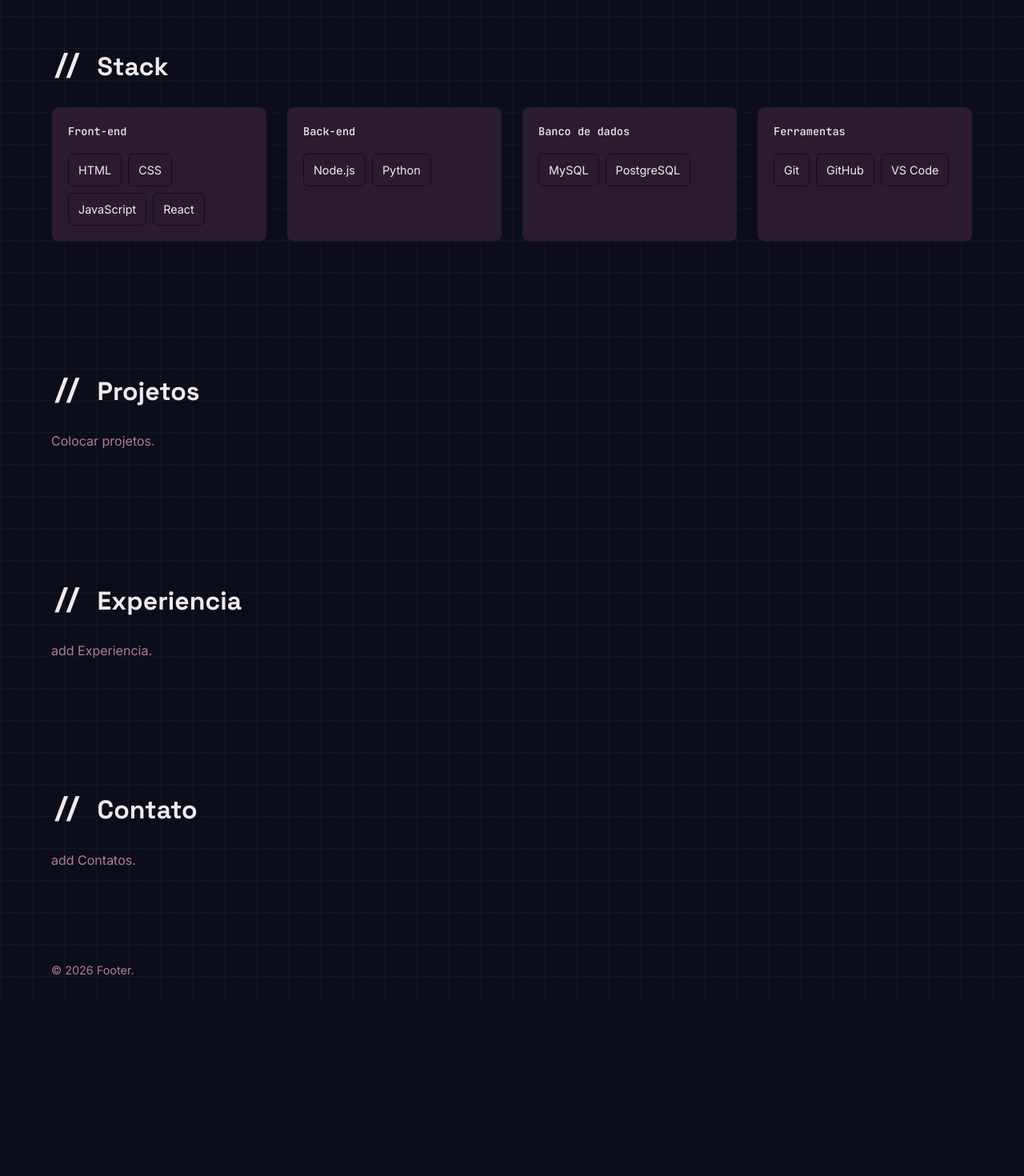
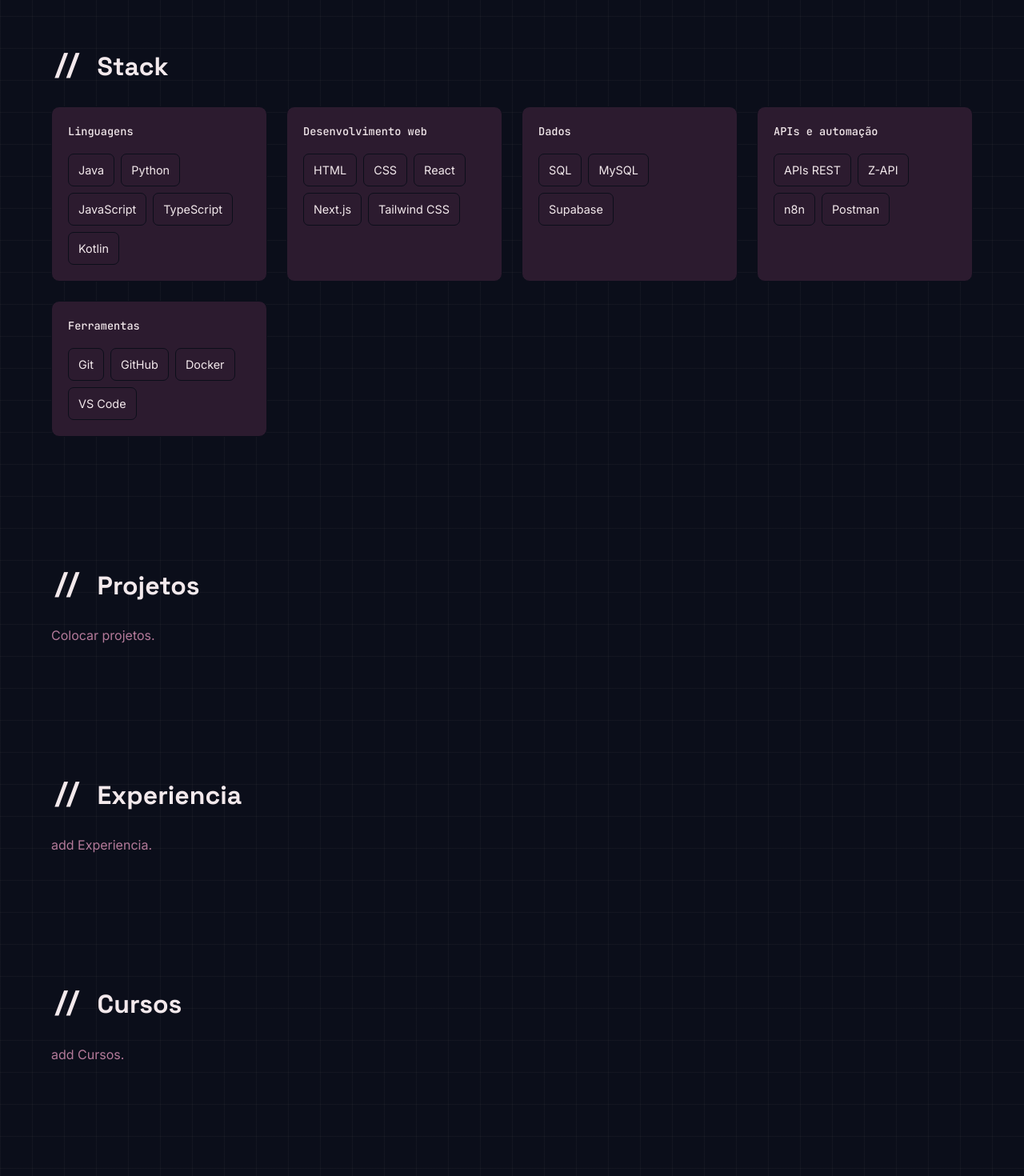
Before and after one commit to karoldamiani/portfolio, a React (Vite) app: page / in a window 1280 px wide. Shown: the part 1220-2690 px from the top of the page at 80% size. Before the commit the page ends 2476 px from the top, so only its background shows below. Built offline with nearby package versions, Linux system fonts and the light colour scheme.

Commit message:
adicionando seção de cursos e atualizando categorias no stack

```diff
--- a/src/App.jsx
+++ b/src/App.jsx
@@ -24,6 +24,10 @@
              <p className="section__text">add Experiencia.</p>
           </Section>
 
+          <Section id="cursos" title="Cursos">
+             <p className="section__text">add Cursos.</p>
+          </Section>
+
           <Section id="contato" title="Contato">
              <p className="section__text">add Contatos.</p>
           </Section>
--- a/src/components/Header.jsx
+++ b/src/components/Header.jsx
@@ -10,6 +10,7 @@
           <a href="#stack">Stack</a>
           <a href="#projetos">Projetos</a>
           <a href="#experiencia">Experiência</a>
+          <a href="#cursos">Cursos</a>
           <a href="#contato">Contato</a>
         </nav>
       </div>
--- a/src/data/stack.js
+++ b/src/data/stack.js
@@ -1,18 +1,22 @@
 export const stack = [
   {
-    category: 'Front-end',
-    items: ['HTML', 'CSS', 'JavaScript', 'React'],
+    category: 'Linguagens',
+    items: ['Java', 'Python', 'JavaScript', 'TypeScript', 'Kotlin'],
   },
   {
-    category: 'Back-end',
-    items: ['Node.js', 'Python'],
+    category: 'Desenvolvimento web',
+    items: ['HTML', 'CSS', 'React', 'Next.js', 'Tailwind CSS'],
   },
   {
-    category: 'Banco de dados',
-    items: ['MySQL', 'PostgreSQL'],
+    category: 'Dados',
+    items: ['SQL', 'MySQL', 'Supabase'],
+  },
+  {
+    category: 'APIs e automação',
+    items: ['APIs REST', 'Z-API', 'n8n', 'Postman'],
   },
   {
     category: 'Ferramentas',
-    items: ['Git', 'GitHub', 'VS Code'],
+    items: ['Git', 'GitHub', 'Docker', 'VS Code'],
   },
 ]
```
